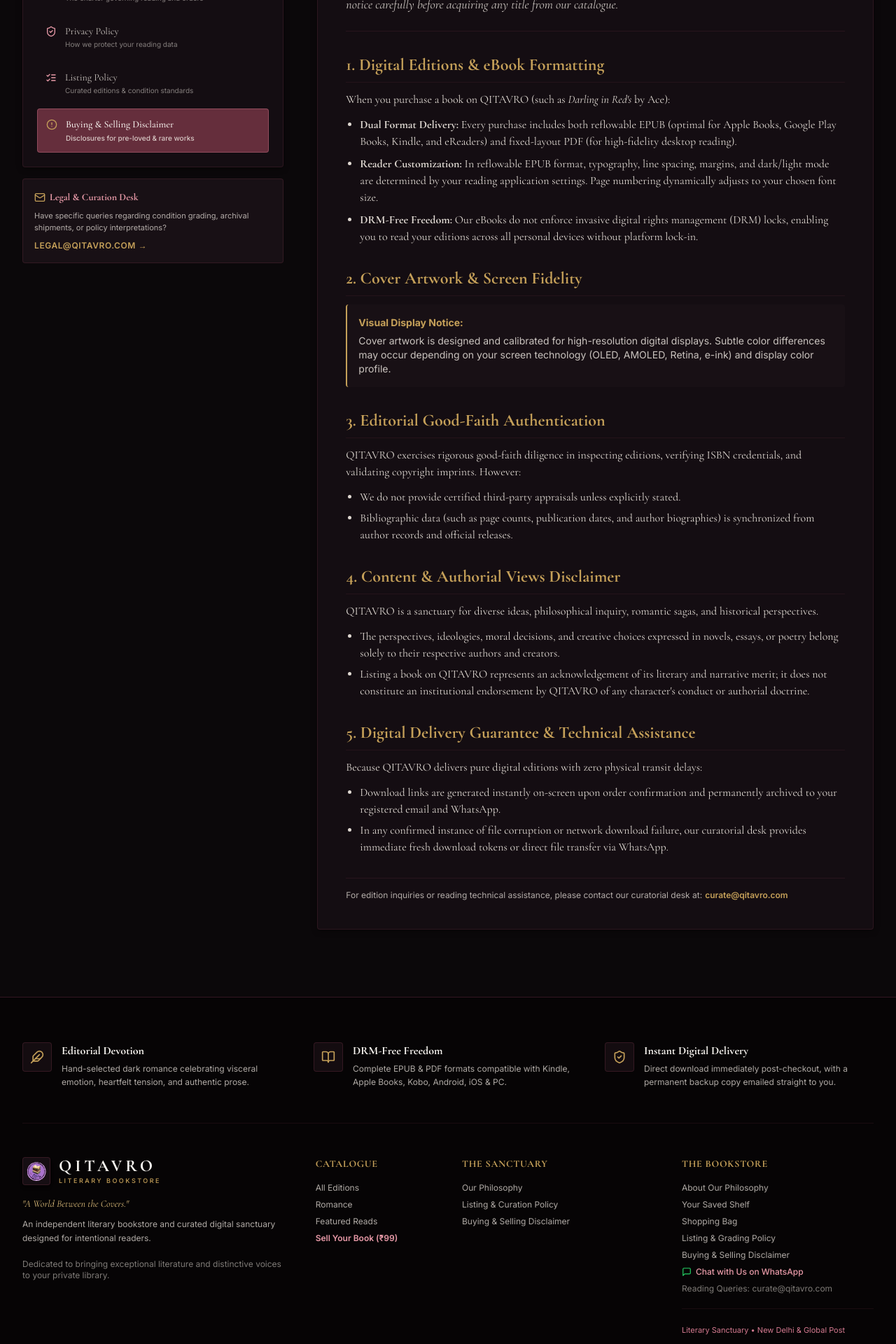
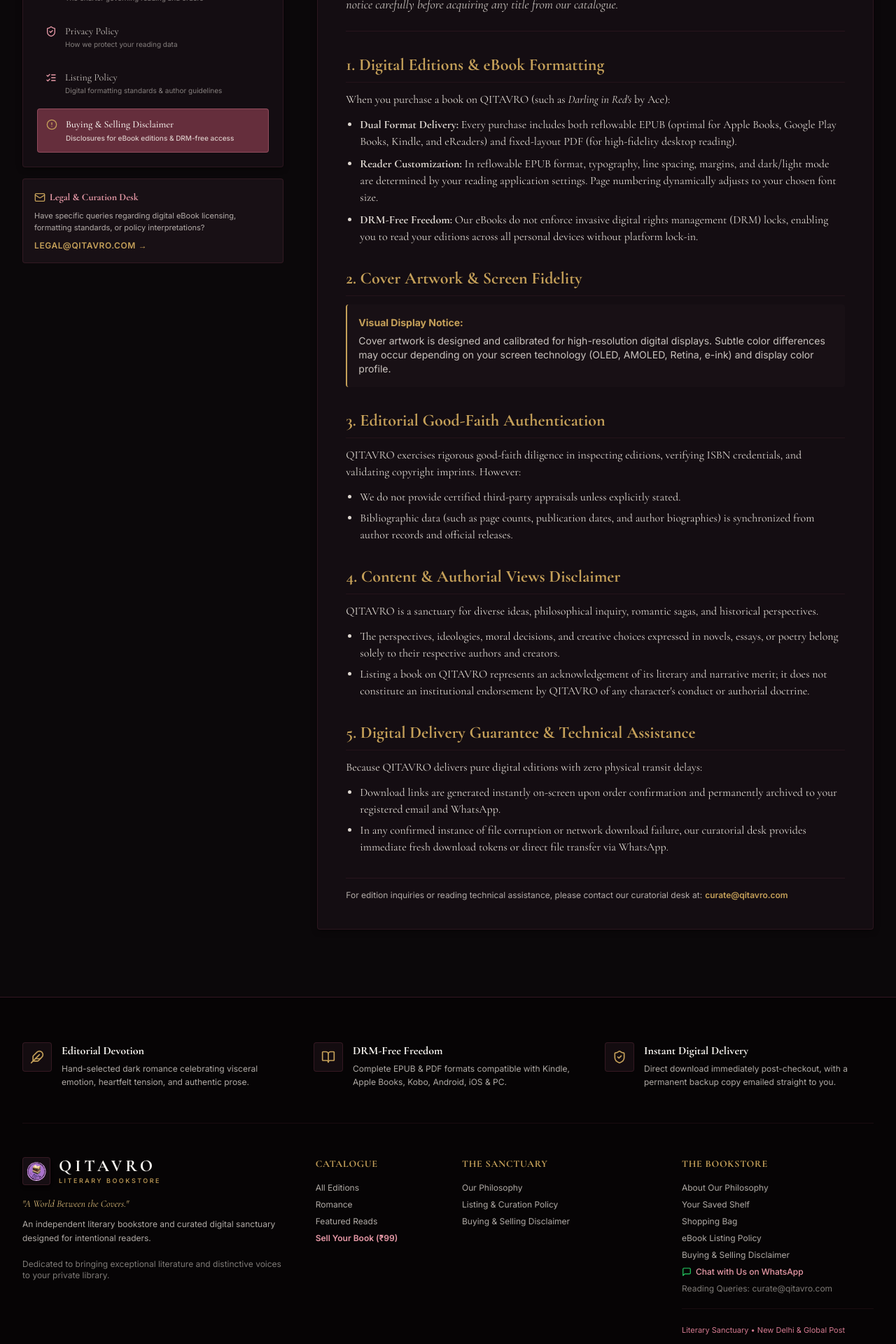
Before and after one commit to csswiz/qitavro, a React (Vite) app: page /disclaimer in a window 1280 px wide. Shown: the part 580-2500 px from the top of the page at 70% size. Built offline with nearby package versions, Linux system fonts and the light colour scheme; a web font is replaced by a local one.

Commit message:
fix(legal): ensure all policy navigation descriptions and legal layouts are strictly aligned with pure digital eBook selling compliance

```diff
--- a/src/components/Footer.jsx
+++ b/src/components/Footer.jsx
@@ -150,7 +150,7 @@ export default function Footer() {
               </li>
               <li>
                 <Link to="/listing-policy" className="hover:text-rose-light transition-colors">
-                  Listing & Grading Policy
+                  eBook Listing Policy
                 </Link>
               </li>
               <li>
--- a/src/components/LegalLayout.jsx
+++ b/src/components/LegalLayout.jsx
@@ -19,13 +19,13 @@ const navItems = [
     path: '/listing-policy',
     label: 'Listing Policy',
     icon: ListChecks,
-    desc: 'Curated editions & condition standards',
+    desc: 'Digital formatting standards & author guidelines',
   },
   {
     path: '/disclaimer',
     label: 'Buying & Selling Disclaimer',
     icon: AlertCircle,
-    desc: 'Disclosures for pre-loved & rare works',
+    desc: 'Disclosures for eBook editions & DRM-free access',
   },
 ];
 
@@ -159,7 +159,7 @@ export default function LegalLayout({
                 <span>Legal & Curation Desk</span>
               </div>
               <p className="text-[11px] leading-relaxed text-ivory/70">
-                Have specific queries regarding condition grading, archival shipments, or policy interpretations?
+                Have specific queries regarding digital eBook licensing, formatting standards, or policy interpretations?
               </p>
               <a
                 href="mailto:legal@qitavro.com"
@@ -181,7 +181,7 @@ export default function LegalLayout({
                 <span>Legal & Curation Desk</span>
               </div>
               <p className="text-[11px] leading-relaxed text-ivory/70">
-                Have specific queries regarding condition grading, archival shipments, or policy interpretations?
+                Have specific queries regarding digital eBook licensing, formatting standards, or policy interpretations?
               </p>
               <a
                 href="mailto:legal@qitavro.com"
--- a/src/pages/TermsOfService.jsx
+++ b/src/pages/TermsOfService.jsx
@@ -1,6 +1,6 @@
 import React from 'react';
 import LegalLayout from '../components/LegalLayout';
-import { ShieldCheck, BookOpen, Truck, RefreshCw } from 'lucide-react';
+import { ShieldCheck, BookOpen, RefreshCw } from 'lucide-react';
 
 export default function TermsOfService() {
   return (
```
